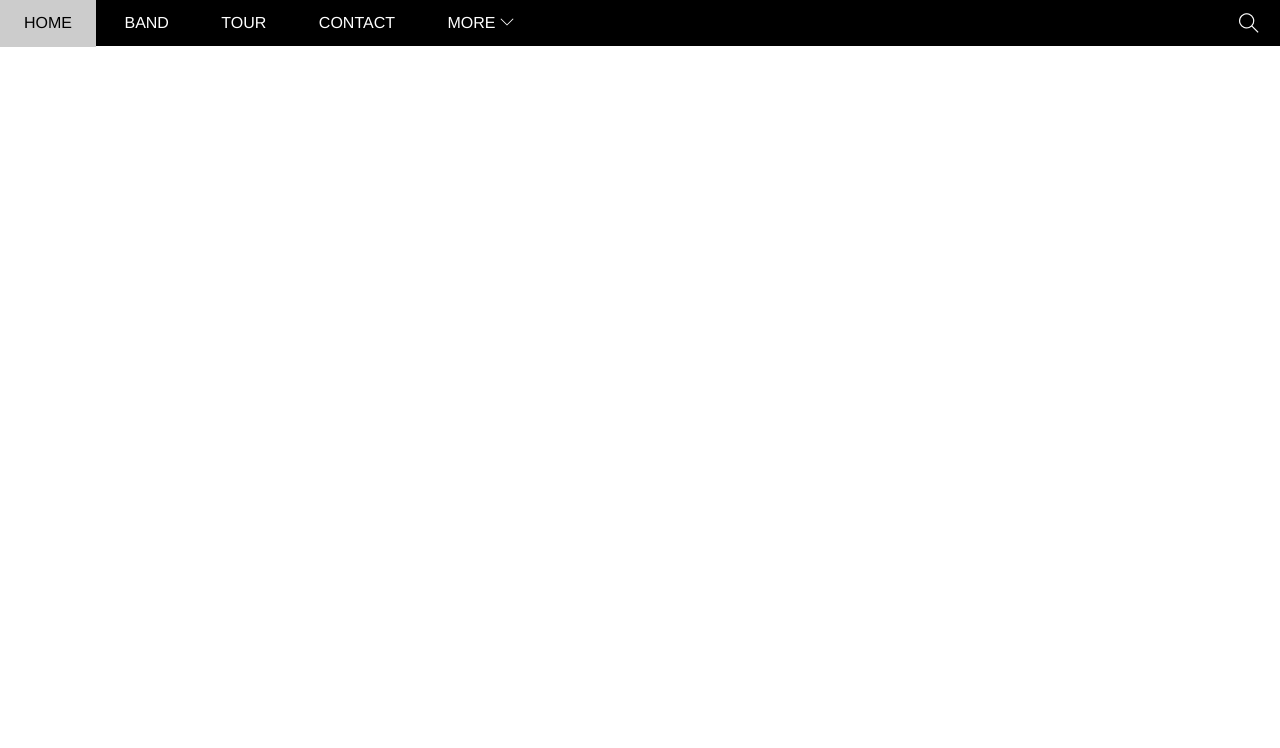
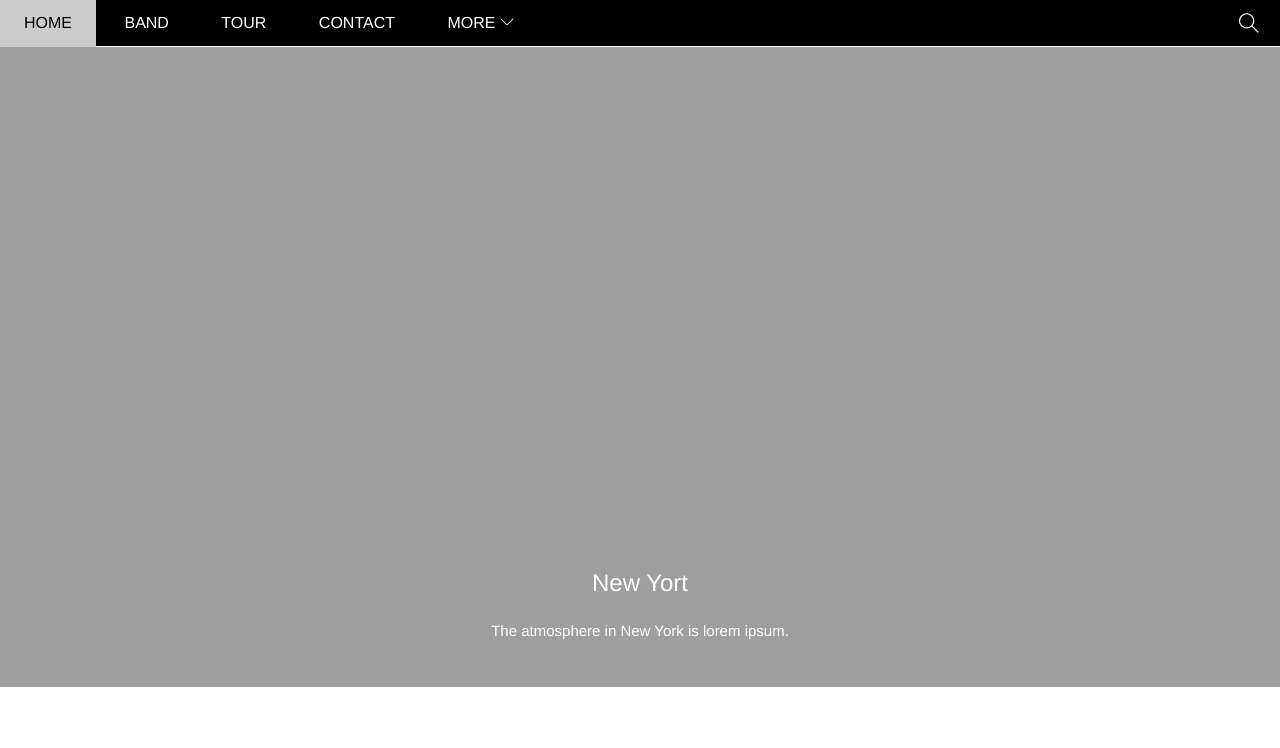
Before and after one commit to nghia7217/w3s, a plain HTML site: page index.html in a window 1280 px wide. Shown: the top 748 px of the page. Drawn offline with Linux system fonts and the light colour scheme; the site is published under a folder, as on GitHub Pages, so addresses that start at the root find nothing.

Commit message:
Toi uu hoa link anh css

```diff
--- a/asset/css/style.css
+++ b/asset/css/style.css
@@ -199,7 +199,7 @@ html{
     position: relative;
     margin-top: 46.5px;
     padding-top: 50%;
-    background: url('/w3s/asset/img/chicago.jpg') top center / cover no-repeat;
+    background: url('../img/chicago.jpg') top center / cover no-repeat;
 
 }
 
```
